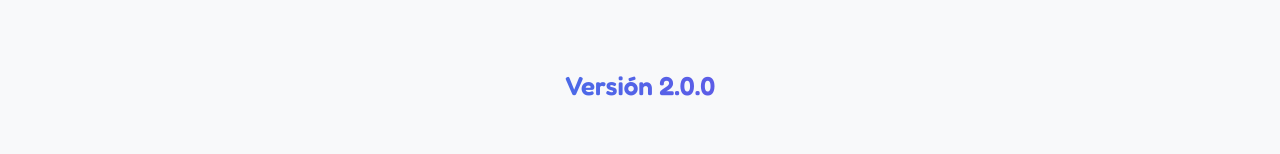
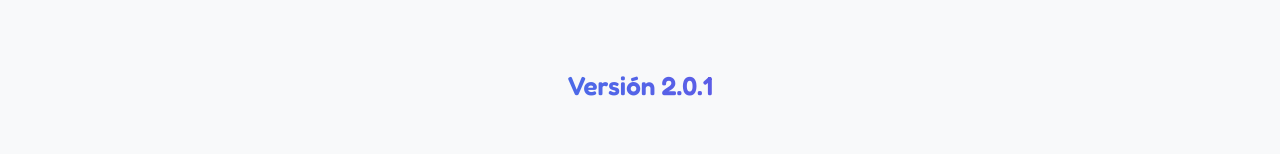
Before and after one commit to AldahirPro777/Very_Easy_2.0_Frontend, a React (Vite) app: page /sub-pages/blog in a window 1280 px wide. Shown: the part 746-900 px from the top of the page. Built offline with nearby package versions, Linux system fonts and the light colour scheme; sample sign-in values are in the browser's storage.

Commit message:
Actualizar Footer.jsx

```diff
--- a/src/components/layouts/Footer.jsx
+++ b/src/components/layouts/Footer.jsx
@@ -3,7 +3,7 @@ import "../../scss/layouts/footer/footer.css";
 function Footer() {
   return (
     <footer id="footer">
-      <p className="version">Versión 2.0.0</p>
+      <p className="version">Versión 2.0.1</p>
 
       <p className="frase">"Frase chida"</p>
 
```
